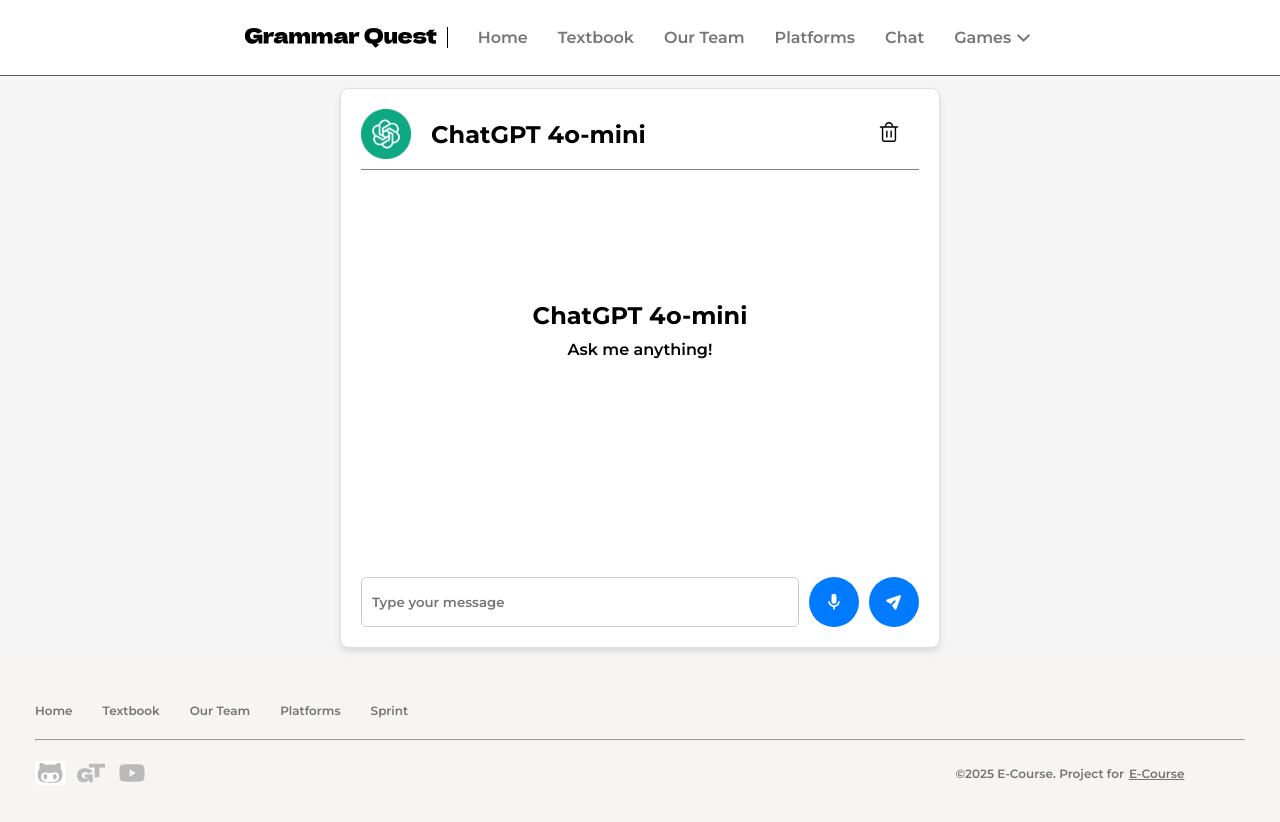
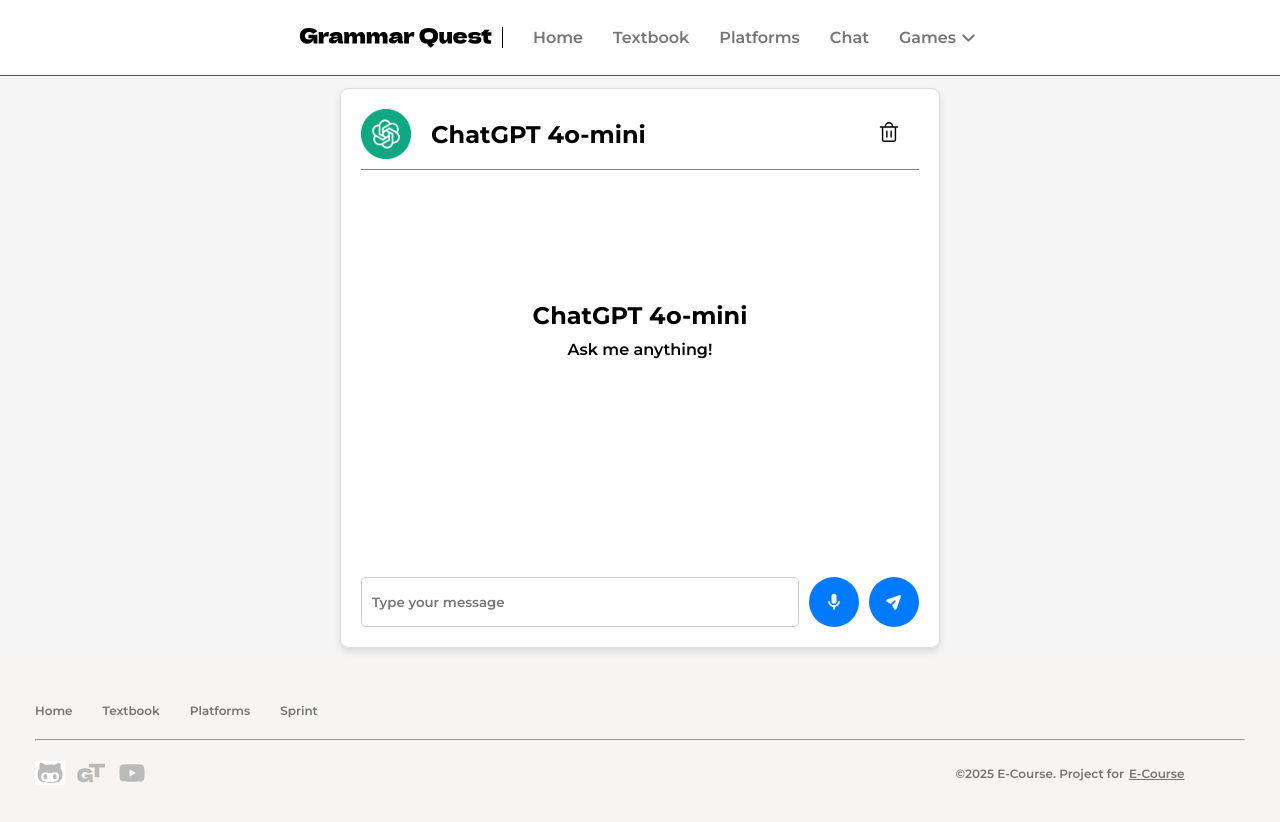
Before and after one commit to firdavsyusupov/Grammar-Quest, a Vue app: page /chat in a window 1280 px wide. Shown: the top 822 px of the page. Built offline with nearby package versions, Linux system fonts and the light colour scheme.

Commit message:
fix our team

```diff
--- a/src/components/Footer/Footer.vue
+++ b/src/components/Footer/Footer.vue
@@ -21,11 +21,11 @@
               >textbook</RouterLink
             >
           </li>
-          <li class="footer-top-block-blog-item">
+          <!-- <li class="footer-top-block-blog-item">
             <RouterLink to="/about" class="footer-top-block-blog-item-link"
               >our team</RouterLink
             >
-          </li>
+          </li> -->
           <li class="footer-top-block-blog-item">
             <RouterLink to="/platform" class="footer-top-block-blog-item-link"
               >platforms</RouterLink
--- a/src/components/Nav/Nav.vue
+++ b/src/components/Nav/Nav.vue
@@ -76,9 +76,9 @@
           <li class="nav__item">
             <RouterLink to="/textbook" class="nav__link">Textbook</RouterLink>
           </li>
-          <li class="nav__item">
+          <!-- <li class="nav__item">
             <RouterLink to="/about" class="nav__link">Our Team</RouterLink>
-          </li>
+          </li> -->
           <li class="nav__item">
             <RouterLink to="/platform" class="nav__link">Platforms</RouterLink>
           </li>
```
